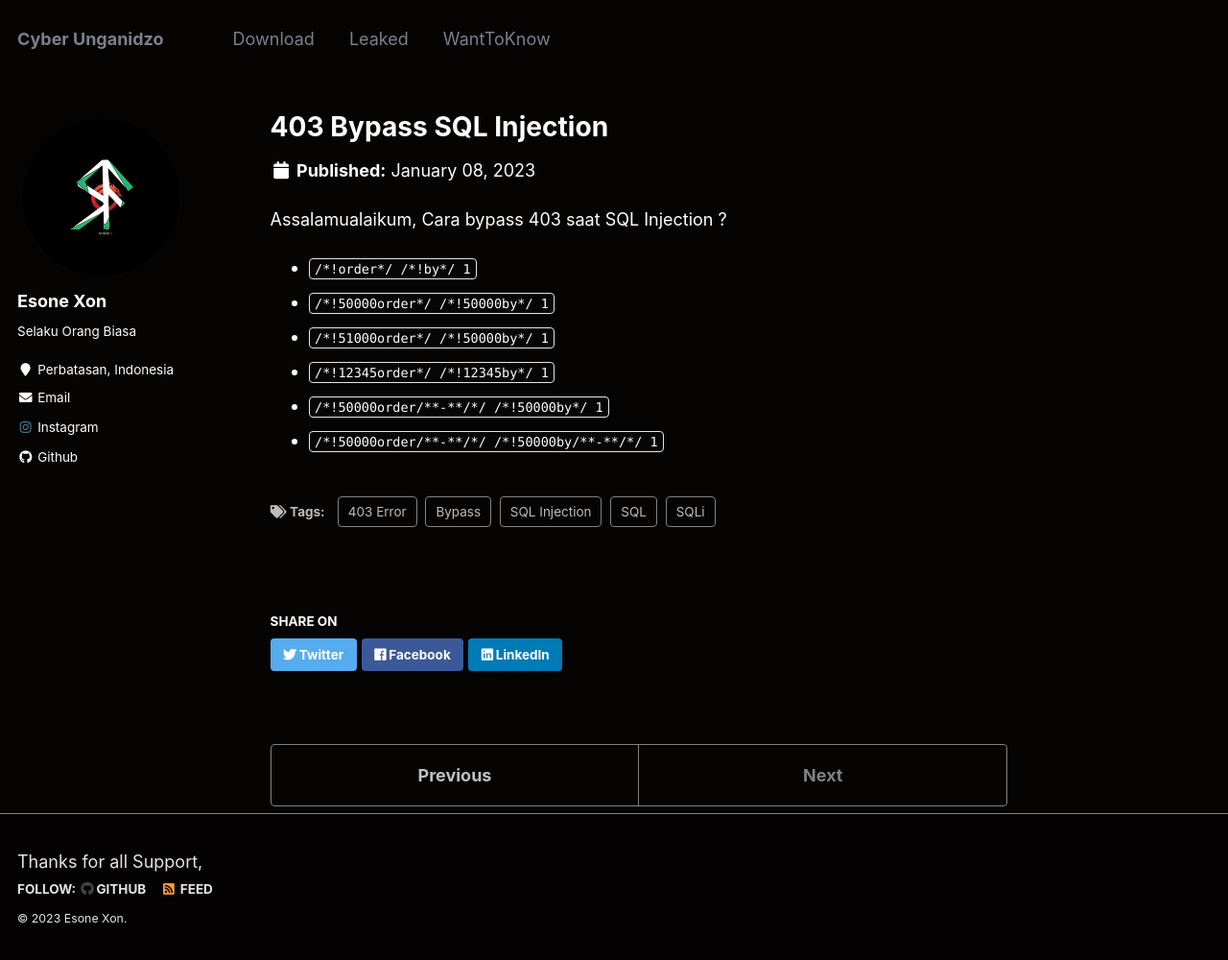
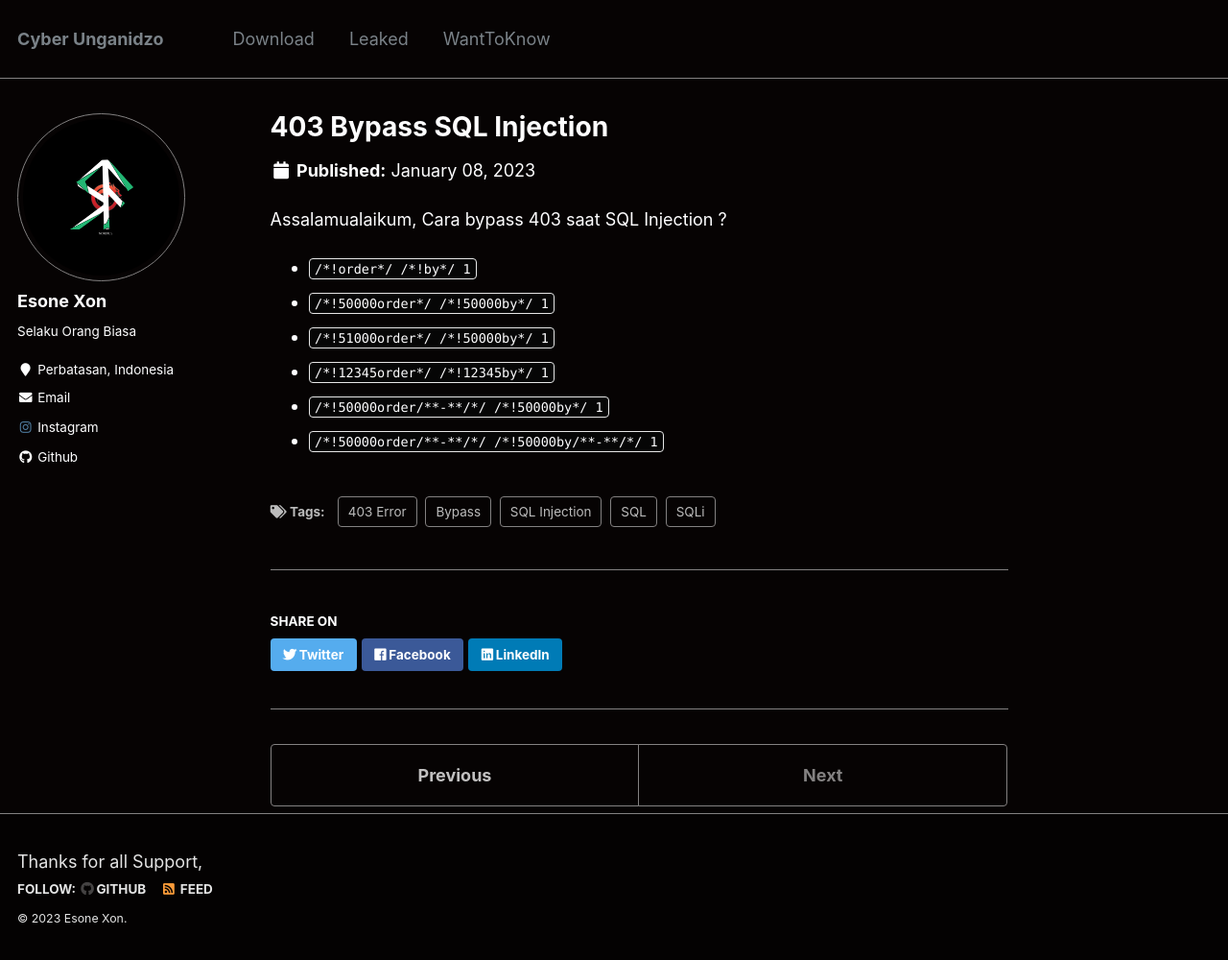
Before and after one commit to esoneXon/esoneXon.github.io, a Jekyll site: the page built from _wantToKnow/403BypassSQLI.md, in a window 1280 px wide and 1002 px high. Shown: the whole window at 96% size. Built offline with Jekyll 4.4.1, drawn with Linux system fonts in a browser that asks for light colours.

Commit message:
Update _variables.scss

```diff
--- a/_sass/_variables.scss
+++ b/_sass/_variables.scss
@@ -58,7 +58,7 @@ $background-color           : #060303;
 $code-background-color      : #060606;
 $code-background-color-dark : $dark-gray;
 $text-color                 : #fefeff;
-$border-color               : $dark-gray;
+$border-color               : #838181;
 
 $primary-color              : #7a8288;
 $success-color              : #62c462;
```
